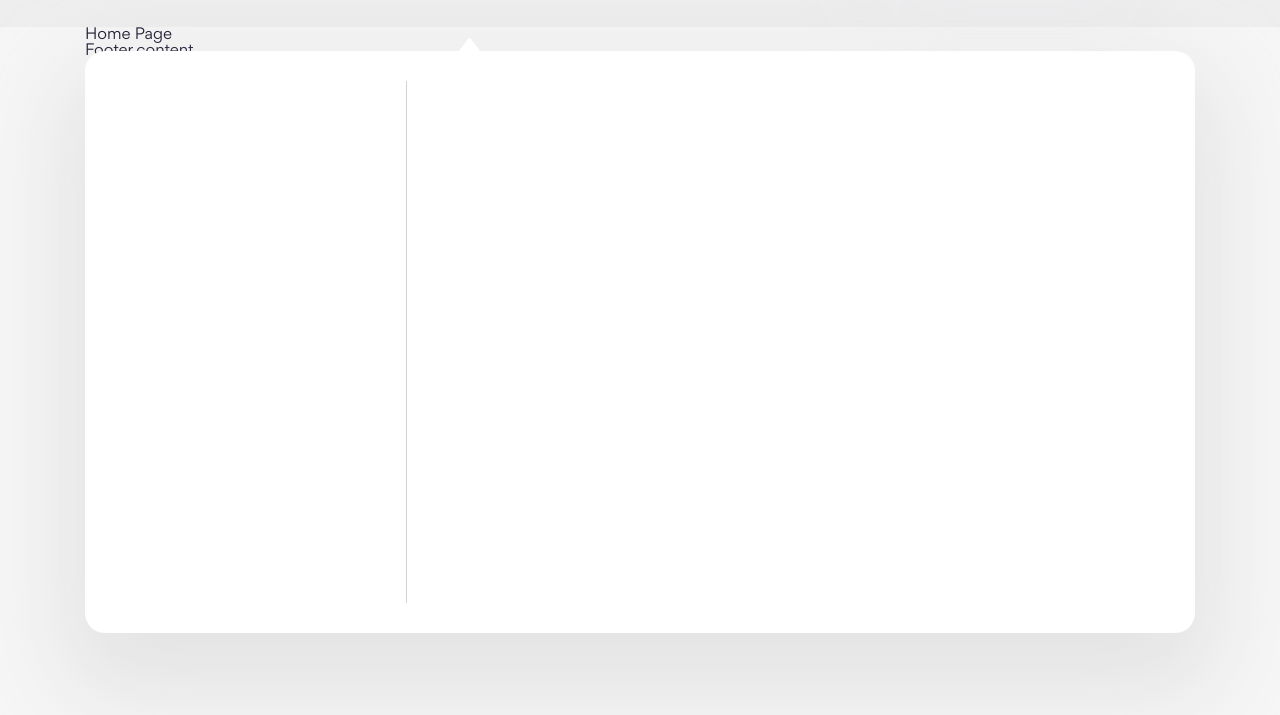
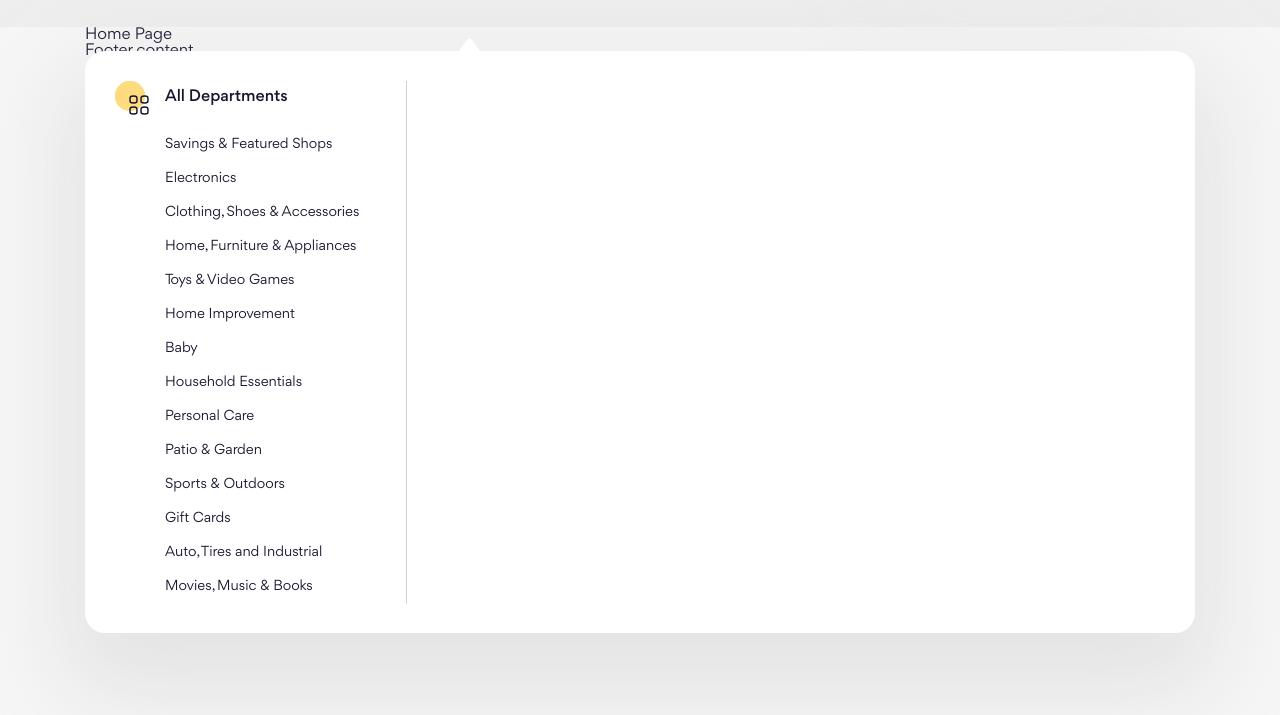
Before and after one commit to CaoNam-98/practice-project-08, a website: page index.html in a window 1280 px wide. Shown: the part 83-798 px from the top of the page. Drawn offline with Linux system fonts and the light colour scheme.

Commit message:
Build dropdown

```diff
--- a/scss/components/_dropdown.scss
+++ b/scss/components/_dropdown.scss
@@ -10,7 +10,8 @@
     position: relative;
     // Để giải quyết vấn đề khi height của màn hình nhỏ hơn 582px thì hiển thị cuộn dọc => để bỏ hiển thị cuộn dọc thì xử lý bằng hàm min()
     // height: 582px;
-    height: min(582px, 100vh - 158px);
+    // Để không hiển thị dropdown có phần trắng thừa nếu nhở hơn height thì dùng max-height
+    max-height: min(582px, 100vh - 158px);
     padding: 30px;
     border-radius: 20px;
     background: var(--dropdown-bg-color);
@@ -31,11 +32,68 @@
 }
 
 .top-menu {
+  height: 100%;
+
+  &__main {
     height: 100%;
+    width: 292px;
+    border-right: 1px solid var(--top-menu-border-color);
+  }
+}
 
-    &__main {
-        height: 100%;
-        width: 292px;
-        border-right: 1px solid var(--top-menu-border-color);
+.menu-column {
+  display: flex;
+  gap: 14px;
+
+  &__icon {
+    position: relative;
+    // Khi text bên phải dài sẽ làm hình bị méo nên thêm vào
+    flex-shrink: 0;
+    width: 36px;
+    height: 36px;
+  }
+
+  &__content {
+    // phần content chiếm hết phần còn lại
+    flex: 1;
+  }
+
+  &__icon-1 {
+    width: 30px;
+    height: 30px;
+    object-fit: cover;
+  }
+
+  &__icon-2 {
+    position: absolute;
+    right: 0;
+    bottom: 0;
+    width: 24px;
+    height: 24px;
+    object-fit: cover;
+  }
+
+  &__heading {
+    margin-top: 4px;
+    font-size: 1.6rem;
+    font-weight: 500;
+    line-height: 1.5; /* 150% */
+  }
+
+  &__list {
+    margin-top: 19px;
+  }
+
+  &__link {
+    display: block;
+    padding: 7px 0;
+    font-size: 1.4rem;
+    font-weight: 400;
+    line-height: 1.43; /* 142.857% */
+
+    &:hover {
+        color: #0071dc;
+        font-weight: 500;
     }
+  }
 }
--- a/templates/header.html
+++ b/templates/header.html
@@ -23,7 +23,60 @@
                         <div class="dropdown__inner">
                             <div class="top-menu">
                                 <div class="top-menu__main">
-
+                                    <!-- Menu column -->
+                                    <div class="menu-column">
+                                        <div class="menu-column__icon">
+                                            <img src="../assets/img/category/cate-1.1.svg" alt="" class="menu-column__icon-1">
+                                            <img src="../assets/img/category/cate-1.2.svg" alt="" class="menu-column__icon-2">
+                                        </div>
+                                        <div class="menu-column__content">
+                                            <h2 class="menu-column__heading">All Departments</h2>
+                                            <ul class="menu-column__list">
+                                                <li>
+                                                    <a href="#!" class="menu-column__link">Savings & Featured Shops</a>
+                                                </li>
+                                                <li>
+                                                    <a href="#!" class="menu-column__link">Electronics</a>
+                                                </li>
+                                                <li>
+                                                    <a href="#!" class="menu-column__link">Clothing, Shoes & Accessories</a>
+                                                </li>
+                                                <li>
+                                                    <a href="#!" class="menu-column__link">Home, Furniture & Appliances</a>
+                                                </li>
+                                                <li>
+                                                    <a href="#!" class="menu-column__link">Toys & Video Games</a>
+                                                </li>
+                                                <li>
+                                                    <a href="#!" class="menu-column__link">Home Improvement</a>
+                                                </li>
+                                                <li>
+                                                    <a href="#!" class="menu-column__link">Baby</a>
+                                                </li>
+                                                <li>
+                                                    <a href="#!" class="menu-column__link">Household Essentials</a>
+                                                </li>
+                                                <li>
+                                                    <a href="#!" class="menu-column__link">Personal Care</a>
+                                                </li>
+                                                <li>
+                                                    <a href="#!" class="menu-column__link">Patio & Garden</a>
+                                                </li>
+                                                <li>
+                                                    <a href="#!" class="menu-column__link">Sports & Outdoors</a>
+                                                </li>
+                                                <li>
+                                                    <a href="#!" class="menu-column__link">Gift Cards</a>
+                                                </li>
+                                                <li>
+                                                    <a href="#!" class="menu-column__link">Auto, Tires and Industrial</a>
+                                                </li>
+                                                <li>
+                                                    <a href="#!" class="menu-column__link">Movies, Music & Books</a>
+                                                </li>
+                                            </ul>
+                                        </div>
+                                    </div>
                                 </div>
                             </div>
                         </div>
```
Also changed, not shown: assets/css/main.css, assets/img/category/cate-1.1.svg (added), assets/img/category/cate-1.2.svg (added), 1 other file.
